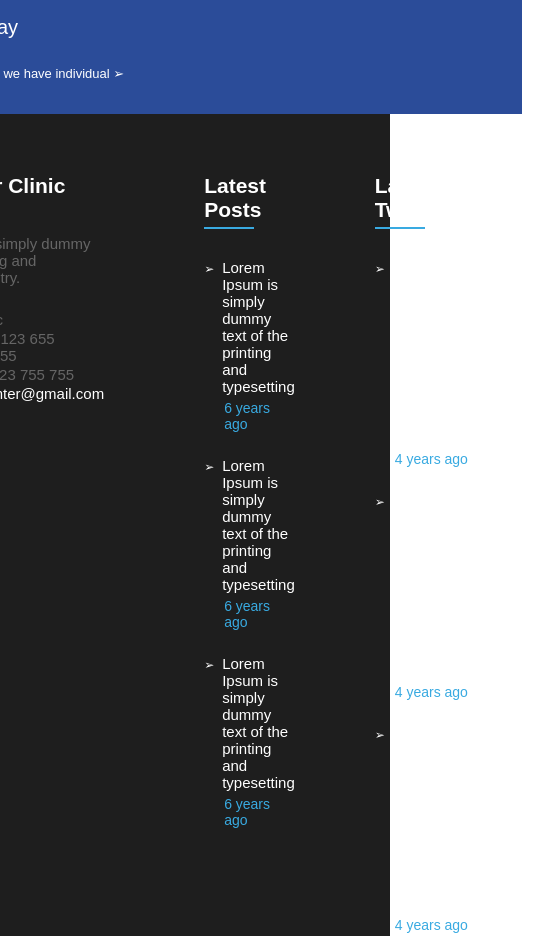
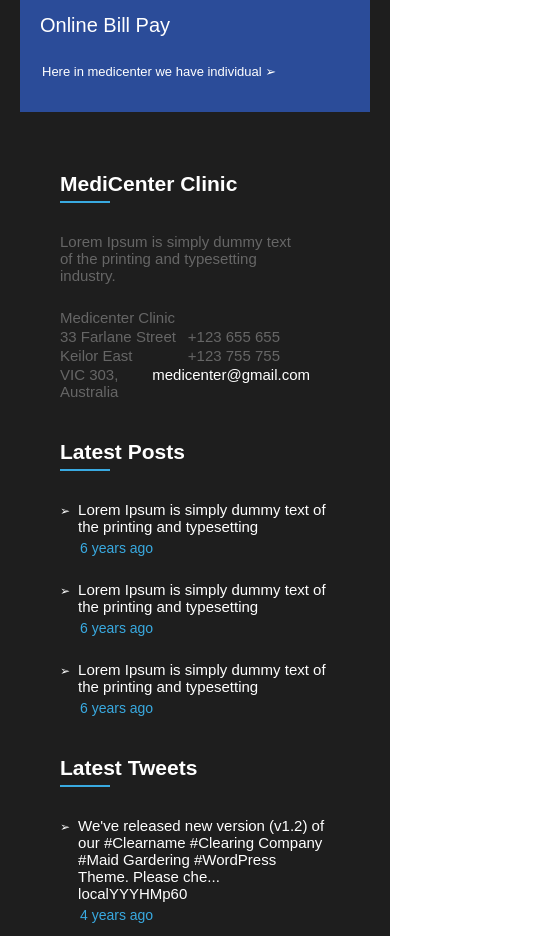
Before and after one commit to Begors/MediCenterFlexbox, a plain HTML site: page index.html in a window 390 px wide. Shown: the part 4440-5376 px from the top of the page, 542 px wide, since content can reach past the window. Drawn offline with Linux system fonts and the light colour scheme.

Commit message:
Add files via upload

```diff
--- a/assets/css/template.css
+++ b/assets/css/template.css
@@ -5,7 +5,7 @@
 body{
     margin: 0;
     padding: 0;
-    overflow-x:hidden;
+    overflow-x: hidden;
 }
 header {
     display: flex;
@@ -405,6 +405,10 @@ footer .tweets_seta {
         flex-direction: column;
         padding: 20px;
     }
+    .footer_area{
+        padding: 0 20px 0 20px;
+        flex-direction: column;
+    }
     .footer_areaitem{
         padding: 0 20px 0 20px;
         flex-direction: column;
--- a/index.html
+++ b/index.html
@@ -225,7 +225,6 @@
 						<div class="widget_title_text">Make a appointment</div>
 						<div class="widget_title_bar"></div>
 					</div>
-					<div class="widget_title_bar"></div>
 				</div>
 				<div class="widget_body_appoint">
 					<div class="appoint_text">Lorem Ipsum is simply dummy text of the
```
